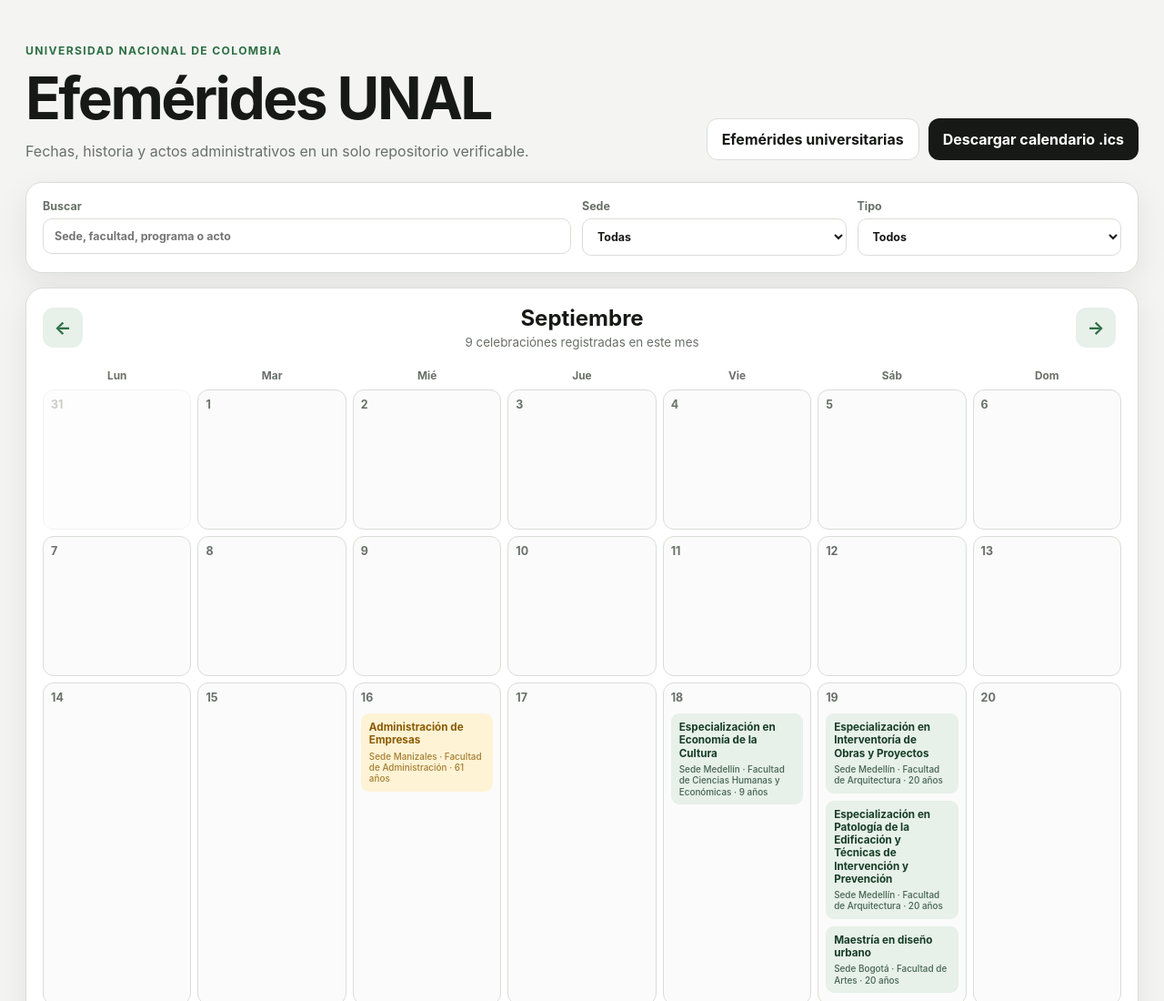
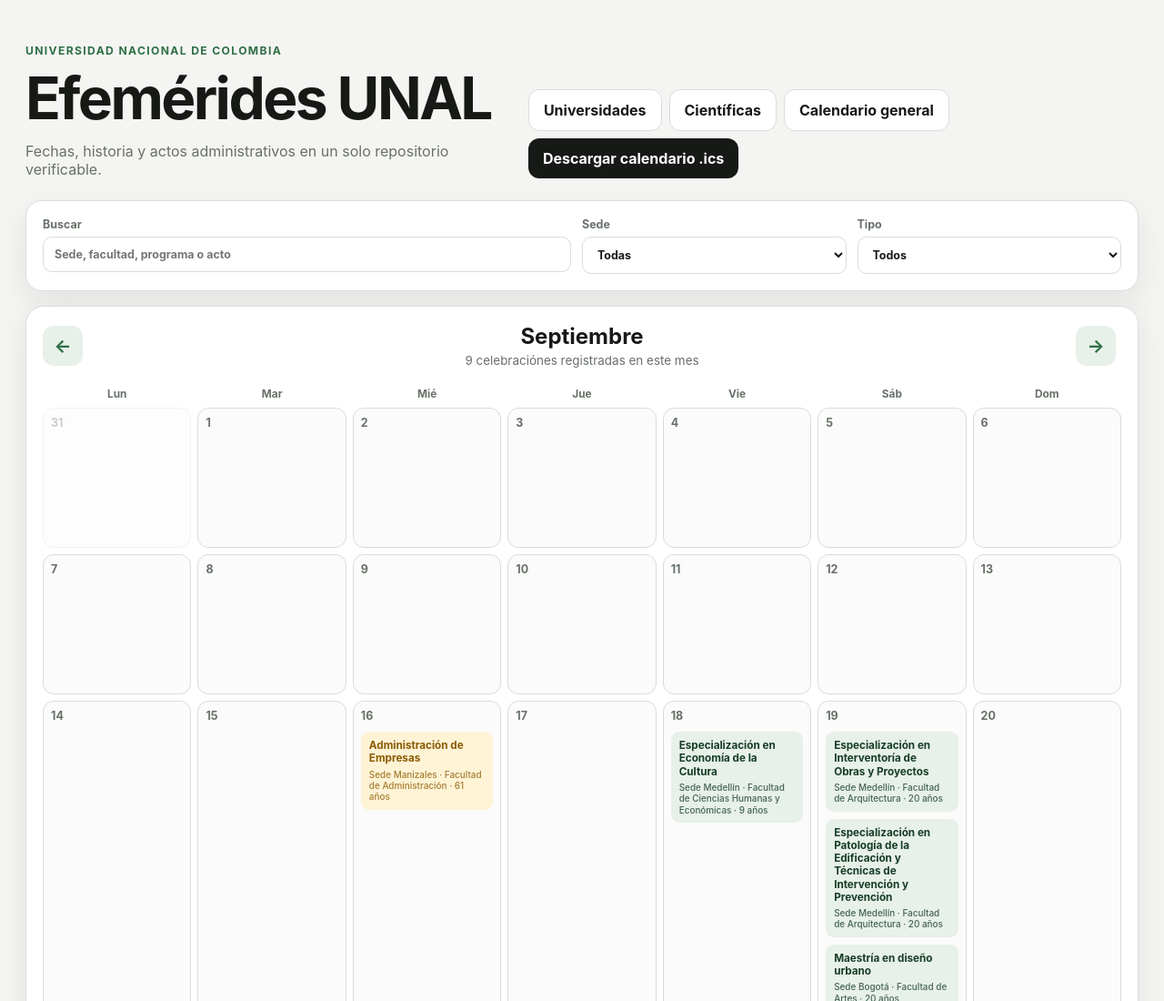
Before and after one commit to williamsjimenez/efemerides_nuestras, a plain HTML site: page index.html in a window 1280 px wide. Shown: the top 1100 px of the page at 91% size. Drawn offline with Linux system fonts and the light colour scheme.

Commit message:
Link all efemérides calendars

```diff
--- a/index.html
+++ b/index.html
@@ -14,7 +14,7 @@
       <h1>Efemérides UNAL</h1>
       <p class="subtitle">Fechas, historia y actos administrativos en un solo repositorio verificable.</p>
     </div>
-    <div style="display:flex;gap:10px;flex-wrap:wrap"><a class="button" href="universidades.html" style="text-decoration:none;background:#fff;color:#171917;border:1px solid #d9ddd8">Efemérides universitarias</a><button id="downloadIcs" class="button">Descargar calendario .ics</button></div>
+    <div style="display:flex;gap:8px;flex-wrap:wrap"><a class="button" href="universidades.html" style="text-decoration:none;background:#fff;color:#171917;border:1px solid #d9ddd8">Universidades</a><a class="button" href="cientificas.html" style="text-decoration:none;background:#fff;color:#171917;border:1px solid #d9ddd8">Científicas</a><a class="button" href="calendario.html" style="text-decoration:none;background:#fff;color:#171917;border:1px solid #d9ddd8">Calendario general</a><button id="downloadIcs" class="button">Descargar calendario .ics</button></div>
   </header>
 
   <main>
```
